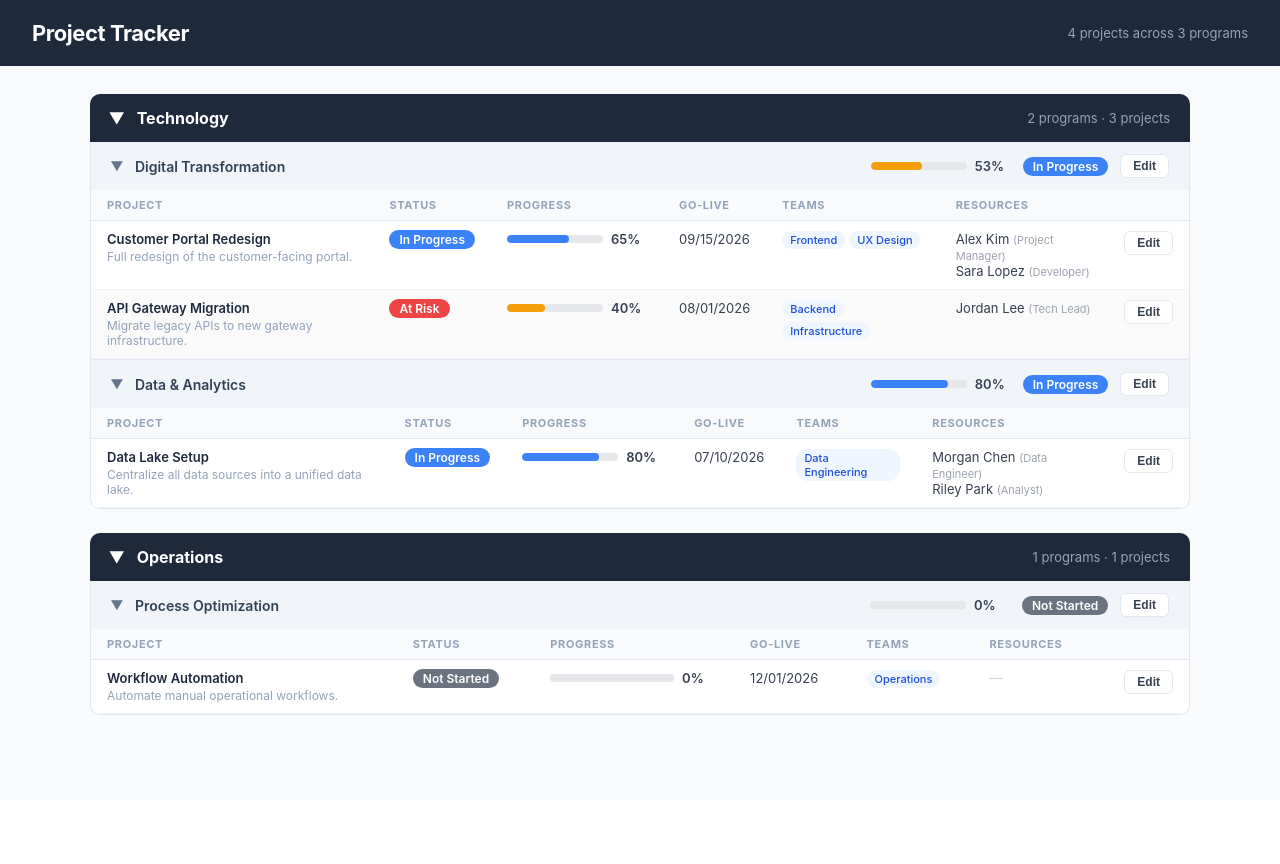
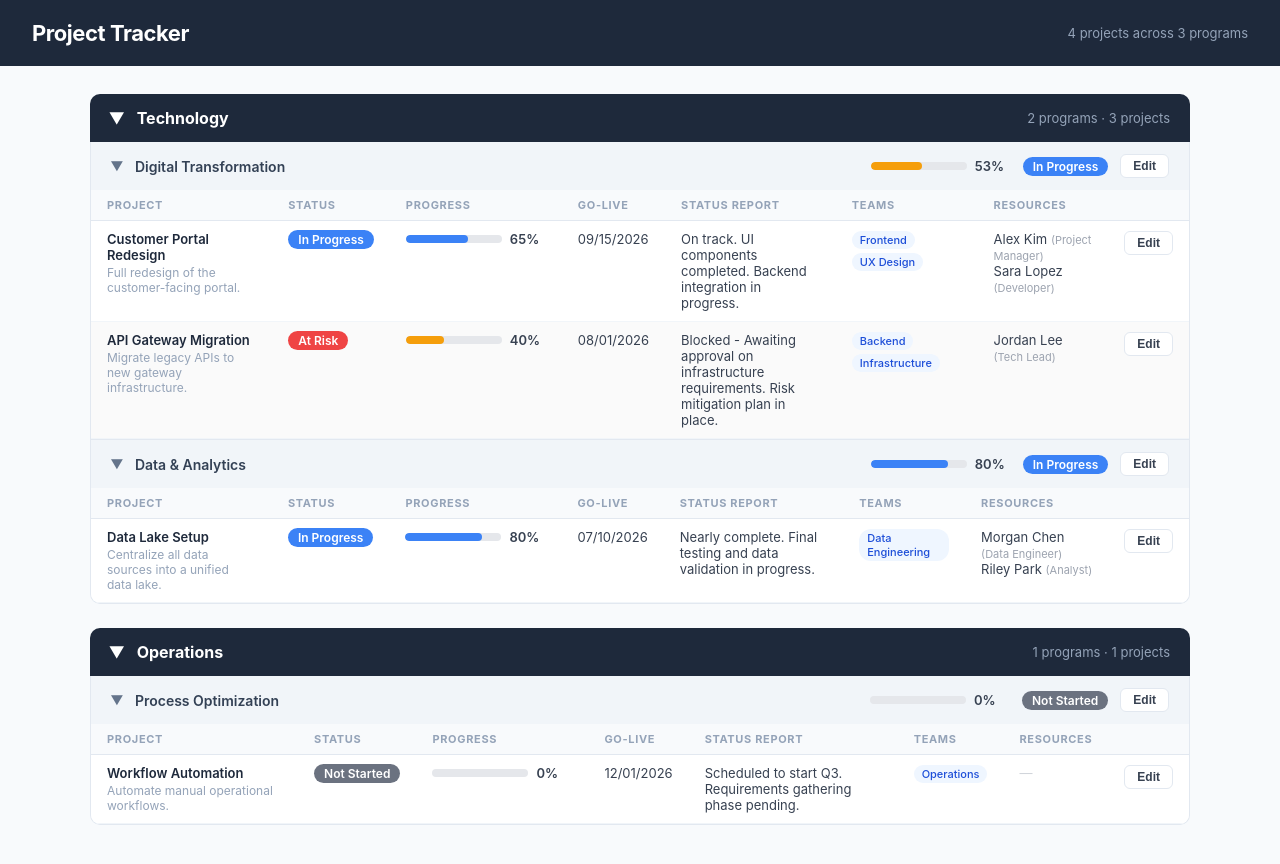
Before and after one commit to joval604/claude, a React (Create React App) app in the folder project-tracker/: page / in a window 1280 px wide. Shown: the top 864 px of the page. Before the commit the page ends 800 px from the top, so only its background shows below. Built offline with nearby package versions, Linux system fonts and the light colour scheme.

Commit message:
Add Status Report column to project tracker

```diff
--- a/project-tracker/src/App.tsx
+++ b/project-tracker/src/App.tsx
@@ -98,7 +98,7 @@ export default function App() {
                             <table style={{ width: '100%', borderCollapse: 'collapse', fontSize: 13 }}>
                               <thead>
                                 <tr style={{ background: '#f8fafc' }}>
-                                  {['Project', 'Status', 'Progress', 'Go-Live', 'Teams', 'Resources', ''].map(h => (
+                                  {['Project', 'Status', 'Progress', 'Go-Live', 'Status Report', 'Teams', 'Resources', ''].map(h => (
                                     <th key={h} style={{ padding: '8px 16px', textAlign: 'left', fontSize: 11, fontWeight: 700, color: '#94a3b8', textTransform: 'uppercase', letterSpacing: '0.06em', borderBottom: '1px solid #e2e8f0', whiteSpace: 'nowrap' }}>{h}</th>
                                   ))}
                                 </tr>
@@ -113,6 +113,7 @@ export default function App() {
                                     <td style={tdStyle}><StatusBadge status={project.status} /></td>
                                     <td style={{ ...tdStyle, minWidth: 140 }}><ProgressBar value={project.percentComplete} /></td>
                                     <td style={{ ...tdStyle, whiteSpace: 'nowrap', color: '#374151' }}>{formatDate(project.goLiveDate)}</td>
+                                    <td style={{ ...tdStyle, maxWidth: 220, color: '#374151' }}>{project.statusReport || <span style={{ color: '#d1d5db' }}>—</span>}</td>
                                     <td style={tdStyle}>
                                       <div style={{ display: 'flex', flexWrap: 'wrap', gap: 4 }}>
                                         {project.teams.map(t => (
--- a/project-tracker/src/components/ProjectModal.tsx
+++ b/project-tracker/src/components/ProjectModal.tsx
@@ -50,6 +50,11 @@ export function ProjectModal({ project, onSave, onClose }: Props) {
 
         <Section label="Description">
           <textarea value={draft.description} onChange={e => field('description', e.target.value)}
+            style={{ ...inputStyle, height: 72, resize: 'vertical' }} />
+        </Section>
+
+        <Section label="Status Report">
+          <textarea value={draft.statusReport} onChange={e => field('statusReport', e.target.value)}
             style={{ ...inputStyle, height: 72, resize: 'vertical' }} />
         </Section>
 
--- a/project-tracker/src/data.ts
+++ b/project-tracker/src/data.ts
@@ -17,6 +17,7 @@ export const initialData: Division[] = [
             percentComplete: 65,
             goLiveDate: '2026-09-15',
             description: 'Full redesign of the customer-facing portal.',
+            statusReport: 'On track. UI components completed. Backend integration in progress.',
             resources: [
               { id: 'r1', name: 'Alex Kim', role: 'Project Manager' },
               { id: 'r2', name: 'Sara Lopez', role: 'Developer' },
@@ -33,6 +34,7 @@ export const initialData: Division[] = [
             percentComplete: 40,
             goLiveDate: '2026-08-01',
             description: 'Migrate legacy APIs to new gateway infrastructure.',
+            statusReport: 'Blocked - Awaiting approval on infrastructure requirements. Risk mitigation plan in place.',
             resources: [
               { id: 'r3', name: 'Jordan Lee', role: 'Tech Lead' },
             ],
@@ -55,6 +57,7 @@ export const initialData: Division[] = [
             percentComplete: 80,
             goLiveDate: '2026-07-10',
             description: 'Centralize all data sources into a unified data lake.',
+            statusReport: 'Nearly complete. Final testing and data validation in progress.',
             resources: [
               { id: 'r4', name: 'Morgan Chen', role: 'Data Engineer' },
               { id: 'r5', name: 'Riley Park', role: 'Analyst' },
@@ -83,6 +86,7 @@ export const initialData: Division[] = [
             percentComplete: 0,
             goLiveDate: '2026-12-01',
             description: 'Automate manual operational workflows.',
+            statusReport: 'Scheduled to start Q3. Requirements gathering phase pending.',
             resources: [],
             teams: [
               { id: 't6', name: 'Operations' },
--- a/project-tracker/src/types.ts
+++ b/project-tracker/src/types.ts
@@ -20,6 +20,7 @@ export interface Project {
   resources: Resource[];
   teams: Team[];
   description: string;
+  statusReport: string;
 }
 
 export interface Program {
```
